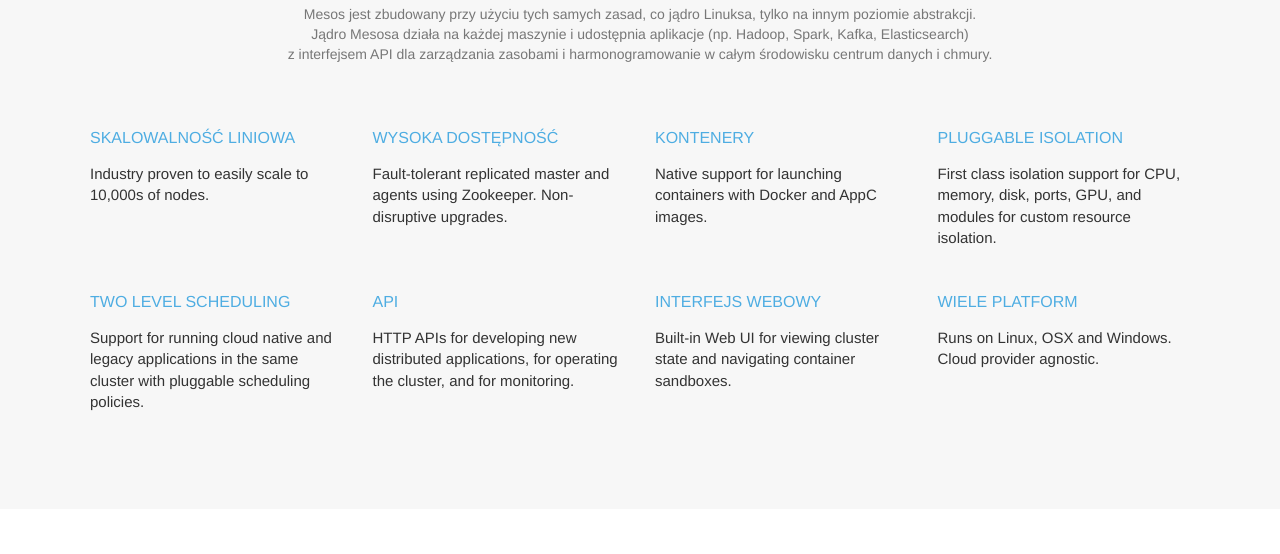
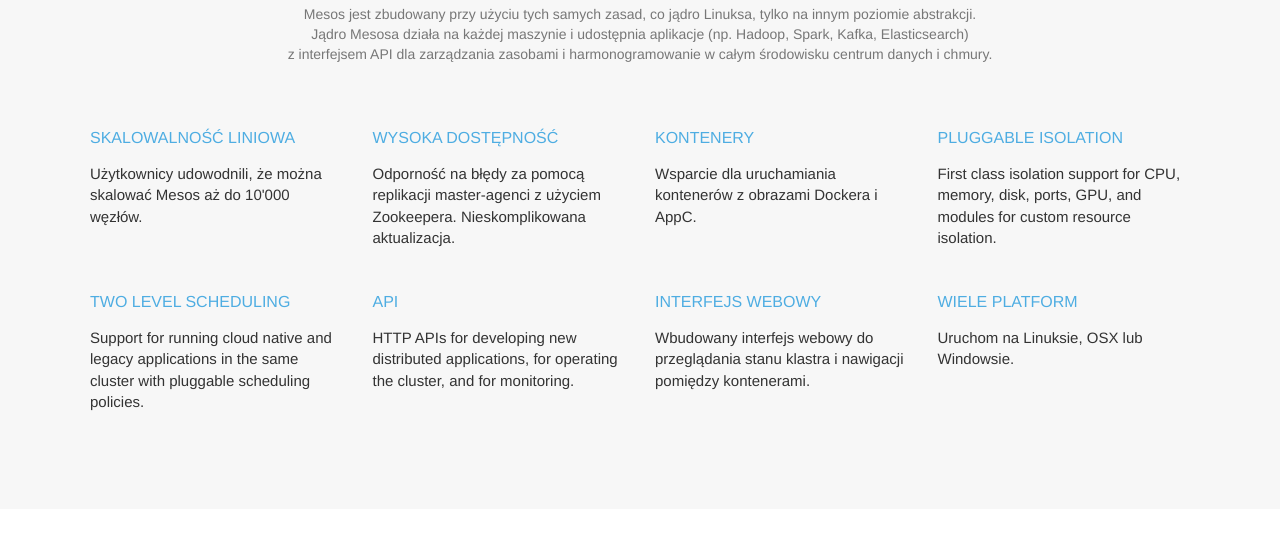
Before and after one commit to mkordulewski/mesos.pl, a plain HTML site: page index.html in a window 1280 px wide. Shown: the part 674-1228 px from the top of the page. Drawn offline with nearby package versions, Linux system fonts and the light colour scheme.

Commit message:
some sections translated

```diff
--- a/index.html
+++ b/index.html
@@ -126,19 +126,18 @@
         <div class="row feature-list">
             <div class="col-md-3 col-sm-3 feature-item">
                 <h4>Skalowalność liniowa</h4>
-                <p >Industry proven to easily scale to 10,000s of nodes.</p>
+                <p>Użytkownicy udowodnili, że można skalować Mesos aż do 10'000 węzłów.</p>
             </div>
 
             <div class="col-md-3 col-sm-3 feature-item">
                 <h4>Wysoka dostępność</h4>
-                <p>Fault-tolerant replicated master and agents using Zookeeper.
-                    Non-disruptive upgrades.</p>
+                <p>Odporność na błędy za pomocą replikacji master-agenci z użyciem Zookeepera.
+                    Nieskomplikowana aktualizacja.</p>
             </div>
 
             <div class="col-md-3 col-sm-3 feature-item">
                 <h4>Kontenery</h4>
-                <p>Native support for launching containers with Docker and
-                    AppC images.</p>
+                <p>Wsparcie dla uruchamiania kontenerów z obrazami Dockera i AppC.</p>
             </div>
 
             <div class="col-md-3 col-sm-3 feature-item">
@@ -163,13 +162,12 @@
 
             <div class="col-md-3 col-sm-3 feature-item">
                 <h4>Interfejs webowy</h4>
-                <p>Built-in Web UI for viewing cluster state and navigating
-                    container sandboxes.</p>
+                <p>Wbudowany interfejs webowy do przeglądania stanu klastra i nawigacji pomiędzy kontenerami.</p>
             </div>
 
             <div class="col-md-3 col-sm-3 feature-item">
                 <h4>Wiele platform</h4>
-                <p>Runs on Linux, OSX and Windows. Cloud provider agnostic.</p>
+                <p>Uruchom na Linuksie, OSX lub Windowsie.</p>
             </div>
         </div><!-- /.feature-list -->
 
```
